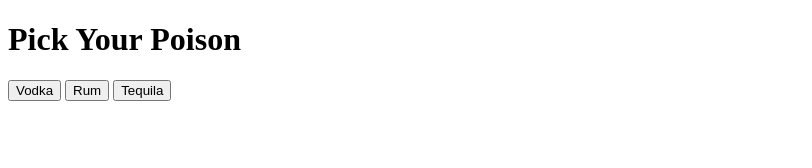
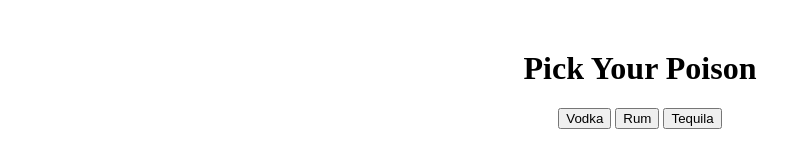
Before and after one commit to danielmruales/precourseproject, a plain HTML site: page index.html in a window 1280 px wide. Shown: the whole page, without its empty margins (0-812 px from the left). Drawn offline with Linux system fonts and the light colour scheme.

Commit message:
Update index.html

```diff
--- a/index.html
+++ b/index.html
@@ -3,7 +3,7 @@
 <head>
 	<meta name="viewport" content="width=device-width, initial scale=1, shrink-to-fit=no">
 	<title>Rock Paper Scissors</title>
-	<link rel="stylesheet" type="text/css" href="my-style.css">
+	<link rel="stylesheet" type="text/css" href="my-styles.css">
 </head>
 <body>
 	<h1> Pick Your Poison </h1>
```
